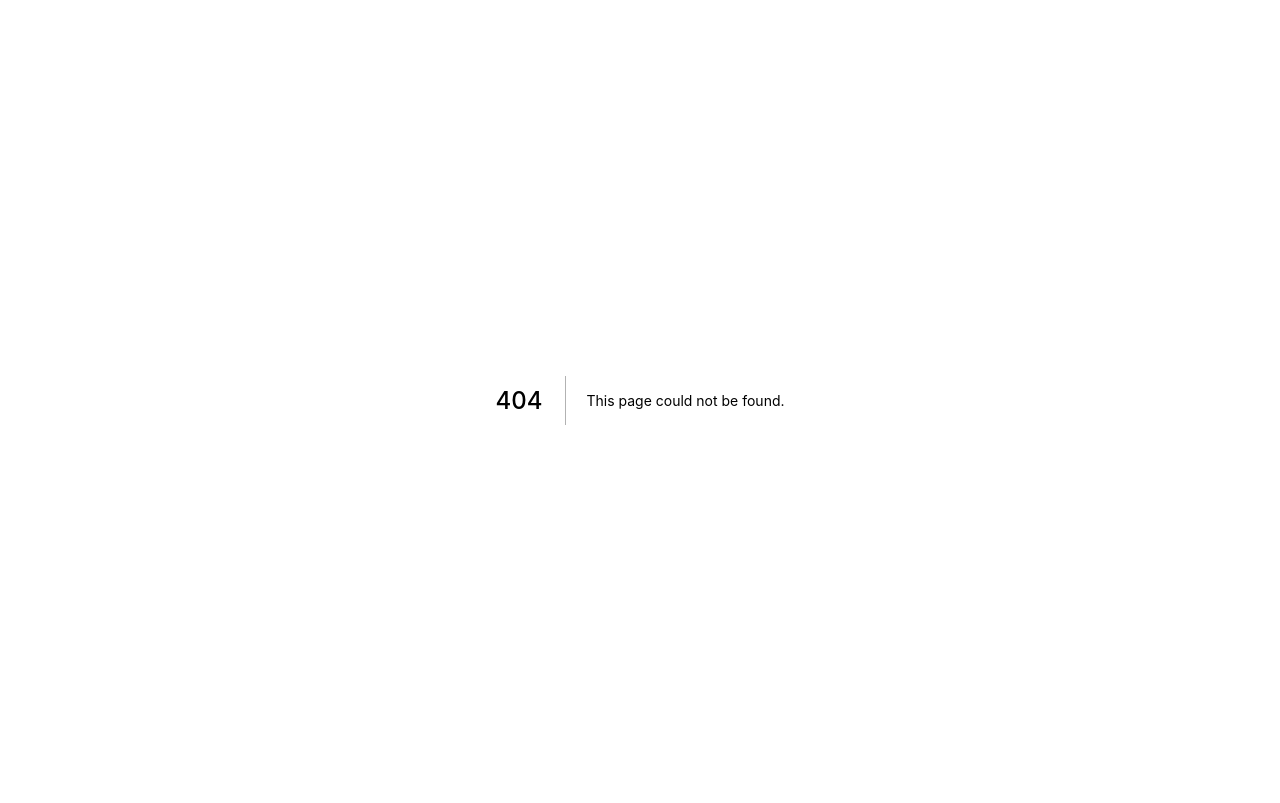
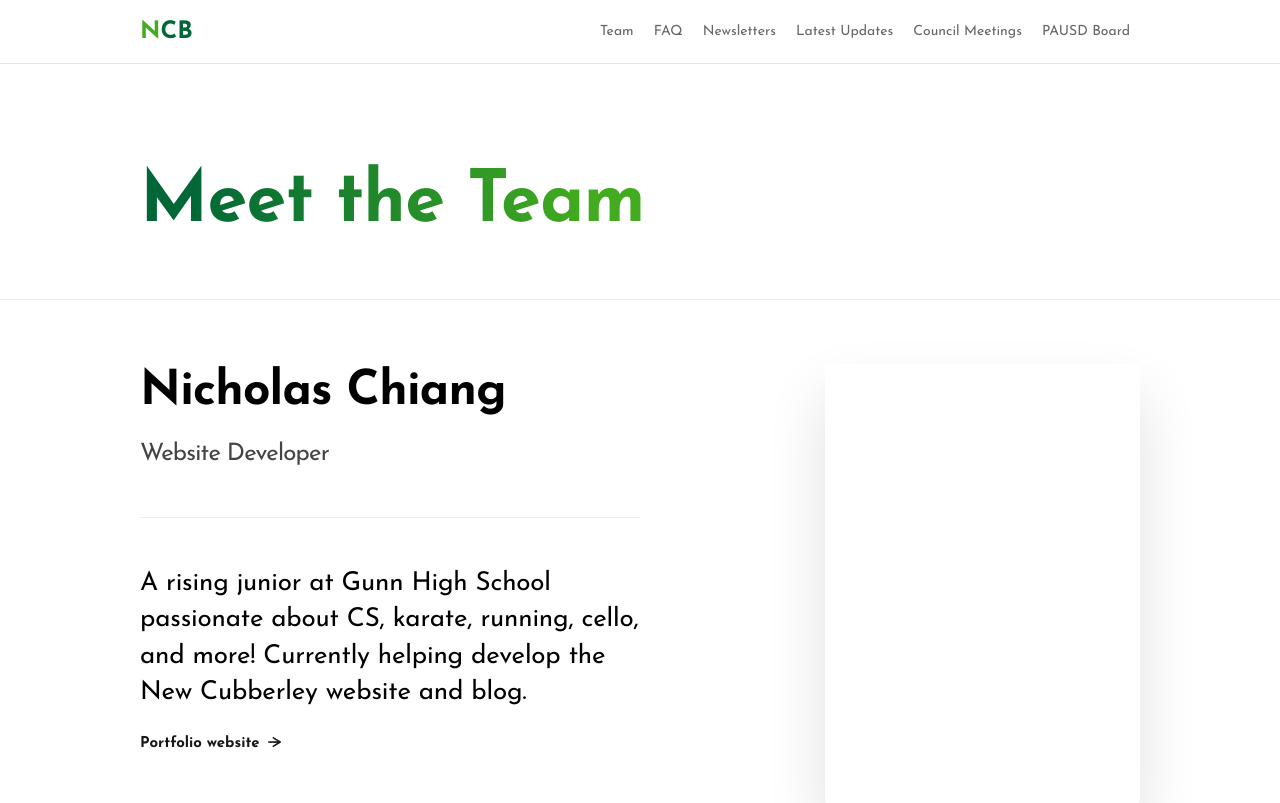
Before and after one commit to nicholaschiang/new-cubberley, a Next.js app: page /team in a window 1280 px wide. Before the commit this address had no page. Shown: the top 803 px of the page. Built offline with nearby package versions, Linux system fonts and the light colour scheme.

Commit message:
wip: create team page

```diff
--- a/components/footer/footer.module.scss
+++ b/components/footer/footer.module.scss
@@ -1,3 +1,5 @@
+@use 'styles/common';
+
 .footer {
   display: grid;
   grid-template-columns: 1fr [content] 12fr 1fr;
@@ -35,14 +37,13 @@
 }
 
 .contentWrapper {
+  @include common.wrapper;
   grid-area: content;
   display: grid;
   grid-gap: 10px;
   grid-template-columns: 1fr;
-  max-width: var(--geist-page-width-with-margin);
   width: 100vw;
   margin: 40px auto;
-  padding: 0 24px;
   box-sizing: border-box;
 }
 
--- a/components/header/header.module.scss
+++ b/components/header/header.module.scss
@@ -1,3 +1,5 @@
+@use 'styles/common';
+
 .wrapper {
   position: sticky;
   top: 0;
@@ -12,15 +14,13 @@
   z-index: 4;
 
   .header {
+    @include common.wrapper;
     width: 100%;
-    max-width: var(--geist-page-width-with-margin);
     margin: auto;
     display: flex;
     flex-direction: row;
     justify-content: space-between;
     align-items: center;
-    padding: 0 24px;
-    box-sizing: border-box;
 
     .left {
       display: flex;
@@ -39,14 +39,15 @@
   padding: 20px 0;
   margin-right: 10px;
   text-decoration: none;
+  text-transform: uppercase;
+  color: var(--primary);
+  font-family: var(--font-sans);
+  font-weight: 700;
+  font-size: 24px;
+  line-height: 24px;
 
-  span {
-    color: var(--primary);
-    font-family: var(--font-sans);
-    font-weight: 700;
-    font-size: 24px;
-    line-height: 24px;
-    text-decoration: none;
+  .light {
+    color: var(--secondary);
   }
 }
 
--- a/components/header/index.tsx
+++ b/components/header/index.tsx
@@ -7,8 +7,12 @@ function DesktopNav(): JSX.Element {
   return (
     /* eslint-disable jsx-a11y/anchor-is-valid */
     <div className={styles.desktopNav}>
-      <Link href='/about'><a>About</a></Link>
-      <Link href='/mission'><a>Mission</a></Link>
+      <Link href='/team'><a>Team</a></Link>
+      <Link href='/faq'><a>FAQ</a></Link>
+      <Link href='/archive'><a>Newsletters</a></Link>
+      <Link href='/updates'><a>Latest Updates</a></Link>
+      <a href='https://www.cityofpaloalto.org/gov/depts/cou/council_agendas.asp'>Council Meetings</a>
+      <a href='https://www.pausd.org/about-us/board-of-education'>PAUSD Board</a>
     </div>
     /* eslint-enable jsx-a11y/anchor-is-valid */
   );
@@ -25,8 +29,12 @@ function MobileNav(): JSX.Element {
       </button>
       <nav className={styles.mobileNav + activeClass}>
         <ul className={styles.mobileLinks}>
-          <Link href='/about'><a><li>About</li></a></Link>
-          <Link href='/mission'><a><li>Mission</li></a></Link>
+          <Link href='/team'><a><li>The Team</li></a></Link>
+          <Link href='/faq'><a><li>FAQ</li></a></Link>
+          <Link href='/archive'><a><li>Newsletters</li></a></Link>
+          <Link href='/updates'><a><li>Latest Updates</li></a></Link>
+          <a href='https://www.cityofpaloalto.org/gov/depts/cou/council_agendas.asp'><li>Council Meetings</li></a>
+          <a href='https://www.pausd.org/about-us/board-of-education'><li>PAUSD Board</li></a>
         </ul>
       </nav>
     </>
@@ -35,8 +43,15 @@ function MobileNav(): JSX.Element {
 }
 
 function Logo(): JSX.Element {
-  /* eslint-disable-next-line jsx-a11y/anchor-is-valid */
-  return <Link href='/'><a className={styles.logo}><span>NC</span></a></Link>;
+  return (
+    /* eslint-disable jsx-a11y/anchor-is-valid */
+    <Link href='/'>
+      <a className={styles.logo}>
+        <span className={styles.light}>N</span>CB
+      </a>
+    </Link>
+    /* eslint-enable jsx-a11y/anchor-is-valid */
+  );
 }
 
 export default function Header(): JSX.Element {
@@ -47,8 +62,8 @@ export default function Header(): JSX.Element {
           <Logo />
         </div>
         <div className={styles.right}>
+          <DesktopNav />
           <MobileNav />
-          <DesktopNav />
         </div>
       </header>
     </div>
--- /dev/null
+++ b/components/team-member/index.tsx
@@ -0,0 +1,38 @@
+import React from 'react';
+import VanillaTilt from 'vanilla-tilt';
+import CTALink from 'components/cta-link';
+
+import styles from './team-member.module.scss';
+
+interface TeamMemberProps {
+  name: string;
+  title: string;
+  bio: string;
+  img: string;
+  link: { label: string; href: string };
+  flipped?: boolean;
+}
+
+export default function TeamMember({ name, title, bio, img, link, flipped }: TeamMemberProps): JSX.Element {
+  const imgRef: React.RefObject<HTMLDivElement> = React.useRef(null);
+
+  React.useEffect(() => {
+    if (imgRef.current) VanillaTilt.init(imgRef.current, { glare: true });
+  }, [imgRef]);
+
+  return (
+    <div className={styles.wrapper}>
+      <div className={`${styles.content}${flipped ? ` ${styles.flipped}` : ''}`}>
+        <div className={styles.left}>
+          <div className={styles.name}>{name}</div>
+          <div className={styles.title}>{title}</div>
+          <div className={styles.bio}>{bio}</div>
+          <CTALink {...link} />
+        </div>
+        <div className={styles.right}>
+          <div className={styles.img} ref={imgRef} style={{ backgroundImage: `url(${img})` }} />
+        </div>
+      </div>
+    </div>
+  );
+}
--- /dev/null
+++ b/components/team-member/team-member.module.scss
@@ -0,0 +1,70 @@
+@use 'styles/fonts';
+@use 'styles/common';
+
+.wrapper {
+  border-top: 1px solid var(--accents-2);
+
+  .content {
+    @include common.wrapper;
+    display: flex;
+    justify-content: flex-start;
+    align-items: stretch;
+    padding: 64px 24px 96px;
+
+    .left {
+      flex: 1;
+      flex-direction: column;
+      justify-content: flex-start;
+      align-items: stretch;
+
+      .name {
+        @include fonts.header;
+        margin: 0;
+      }
+
+      .title {
+        @include fonts.subheader;
+        color: var(--accents-6);
+        margin-top: 18px;
+      }
+
+      .bio {
+        @include fonts.body;
+        border-top: 1px solid var(--accents-2);
+        margin-top: 48px;
+        padding-top: 48px;
+        margin-bottom: 24px;
+      }
+    }
+
+    .right {
+      flex: 1;
+      display: flex;
+      flex-direction: column;
+      align-items: flex-end;
+      justify-content: flex-start;
+
+      .img {
+        height: 440px;
+        width: 315px;
+        background-size: cover;
+        background-repeat: no-repeat;
+        background-position: center center;
+        background-color: transparent;
+        border-radius: 4px;
+        box-shadow: var(--shadow-large);
+        overflow: hidden;
+        max-width: 100%;
+      }
+    }
+
+    &.flipped {
+      flex-direction: row-reverse;
+
+      .left, .right {
+        align-items: flex-start;
+        justify-content: flex-end;
+      }
+    }
+  }
+}
--- /dev/null
+++ b/components/title/index.tsx
@@ -0,0 +1,13 @@
+import React from 'react';
+
+import styles from './title.module.scss';
+
+export default function Title({ children }: { children: string }): JSX.Element {
+  return (
+    <div className={styles.wrapper}>
+      <div className={styles.content}>
+        <h1 className={styles.title}>{children}</h1>
+      </div>
+    </div>
+  );
+}
--- /dev/null
+++ b/components/title/title.module.scss
@@ -0,0 +1,66 @@
+@use 'styles/fonts';
+@use 'styles/common';
+
+// Update: September 2016, after a lot of grumbling, decided to simplify this.
+// Cons: The color accuracy has gone down and mostly works on very dark or very
+// light backgrounds.
+// Pros: The code is far simpler and doesn't require doubling-up the text.
+// @see {@link https://css-tricks.com/how-to-do-knockout-text/}
+@mixin gradient-text($gradient, $bg: 'light') {
+  @supports (mix-blend-mode: lighten) {
+    display: inline-block;
+    position: relative;
+
+    &::before {
+      content: '';
+      display: block;
+      position: absolute;
+      top: 0;
+      right: 0;
+      bottom: 0;
+      left: 0;
+
+      background: unquote($gradient);
+      pointer-events: none;
+    }
+
+    @if ($bg == 'light') {
+      color: #000;
+      background: #fff;
+      mix-blend-mode: multiply;
+
+      &::before {
+        mix-blend-mode: screen;
+      }
+    } @else {
+      color: #fff;
+      background: #000;
+      mix-blend-mode: lighten;
+
+      &::before {
+        mix-blend-mode: multiply;
+      }
+    }
+  }
+}
+
+.wrapper {
+  padding: 96px 0 48px;
+
+  .content {
+    @include common.wrapper;
+
+    .title {
+      @include fonts.header;
+      @include gradient-text(
+        'linear-gradient(to right, var(--primary) 9.38%, var(--secondary) 88.54%)',
+        'light'
+      );
+      font-size: 72px !important;
+      display: inline-block;
+      padding-bottom: 5px; // Otherwise, words with 'g' and 'y' get cut off.
+      border: 1px solid #fff; // Otherwise, the background peeks out on mobile.
+      margin: -1px;
+    }
+  }
+}
--- a/pages/index.tsx
+++ b/pages/index.tsx
@@ -2,6 +2,7 @@ import React from 'react';
 import Head from 'next/head';
 import Logo from 'components/logo';
 import About from 'components/about';
+import Header from 'components/header';
 import Footer from 'components/footer';
 
 export default function Home(): JSX.Element {
@@ -10,6 +11,7 @@ export default function Home(): JSX.Element {
       <Head>
         <title>New Cubberley</title>
       </Head>
+      <Header />
       <Logo />
       <About />
       <Footer />
--- /dev/null
+++ b/pages/team.tsx
@@ -0,0 +1,32 @@
+import React from 'react';
+import Header from 'components/header';
+import Footer from 'components/footer';
+import Title from 'components/title';
+import TeamMember from 'components/team-member';
+
+import Profile from '../profile.png';
+
+export default function TeamPage(): JSX.Element {
+  return (
+    <>
+      <Header />
+      <Title>Meet the Team</Title>
+      <TeamMember
+        name='Nicholas Chiang'
+        title='Website Developer'
+        bio='A rising junior at Gunn High School passionate about CS, karate, running, cello, and more! Currently helping develop the New Cubberley website and blog.'
+        link={{ label: 'Portfolio website', href: 'https://nicholaschiang.com' }}
+        img={Profile}
+      />
+      <TeamMember
+        name='Nicholas Chiang'
+        title='Website Developer'
+        bio='A rising junior at Gunn High School passionate about CS, karate, running, cello, and more! Currently helping develop the New Cubberley website and blog.'
+        link={{ label: 'Portfolio website', href: 'https://nicholaschiang.com' }}
+        img={Profile}
+        flipped
+      />
+      <Footer />
+    </>
+  );
+}
--- /dev/null
+++ b/styles/common.scss
@@ -0,0 +1,6 @@
+@mixin wrapper {
+  max-width: var(--geist-page-width-with-margin);
+  margin: 0 auto;
+  padding: 0 24px;
+  box-sizing: border-box;
+}
--- a/styles/fonts.scss
+++ b/styles/fonts.scss
@@ -6,6 +6,18 @@
 
   @media (min-width: 990px) {
     font-size: 48px;
+    line-height: 1.2;
+  }
+}
+
+@mixin subheader {
+  font-size: 18px;
+  font-weight: 400;
+  letter-spacing: -0.049375rem;
+  line-height: 1.2;
+
+  @media (min-width: 990px) {
+    font-size: 24px;
     line-height: 1.2;
   }
 }
```
Also changed, not shown: components/banner/banner.module.scss (+3 -5 lines), profile.png (added).
